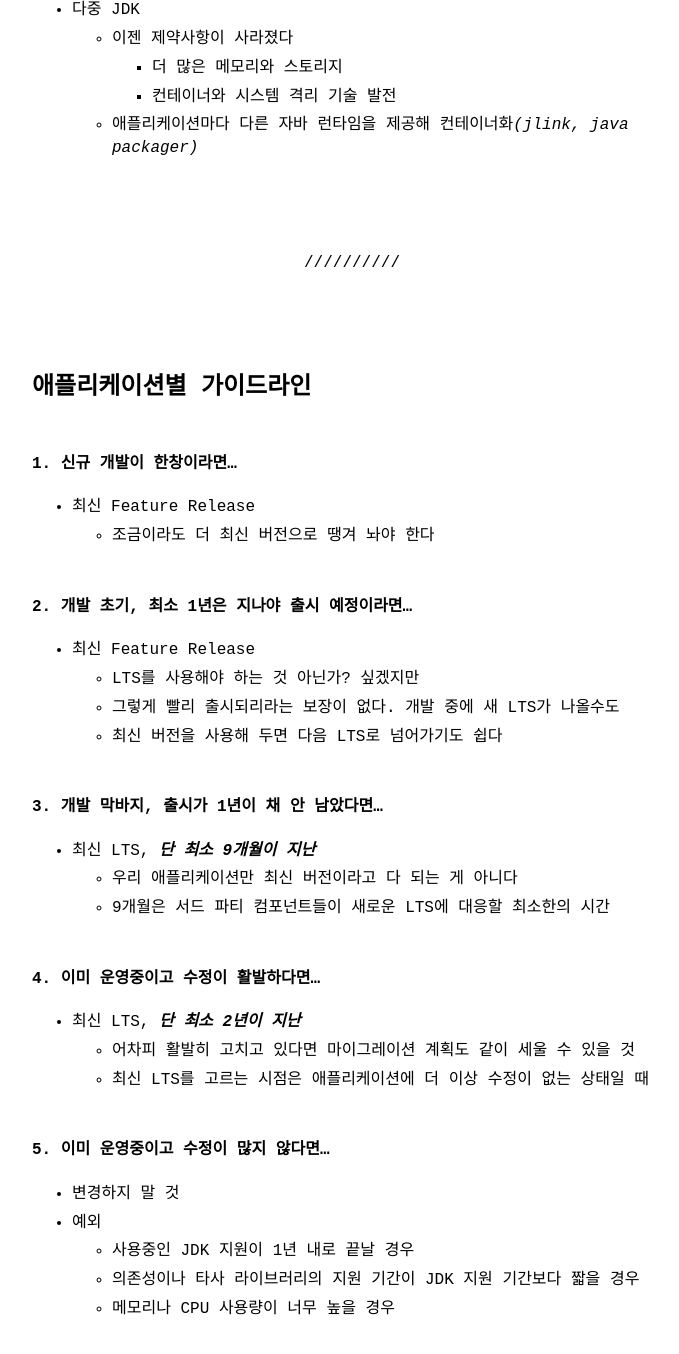
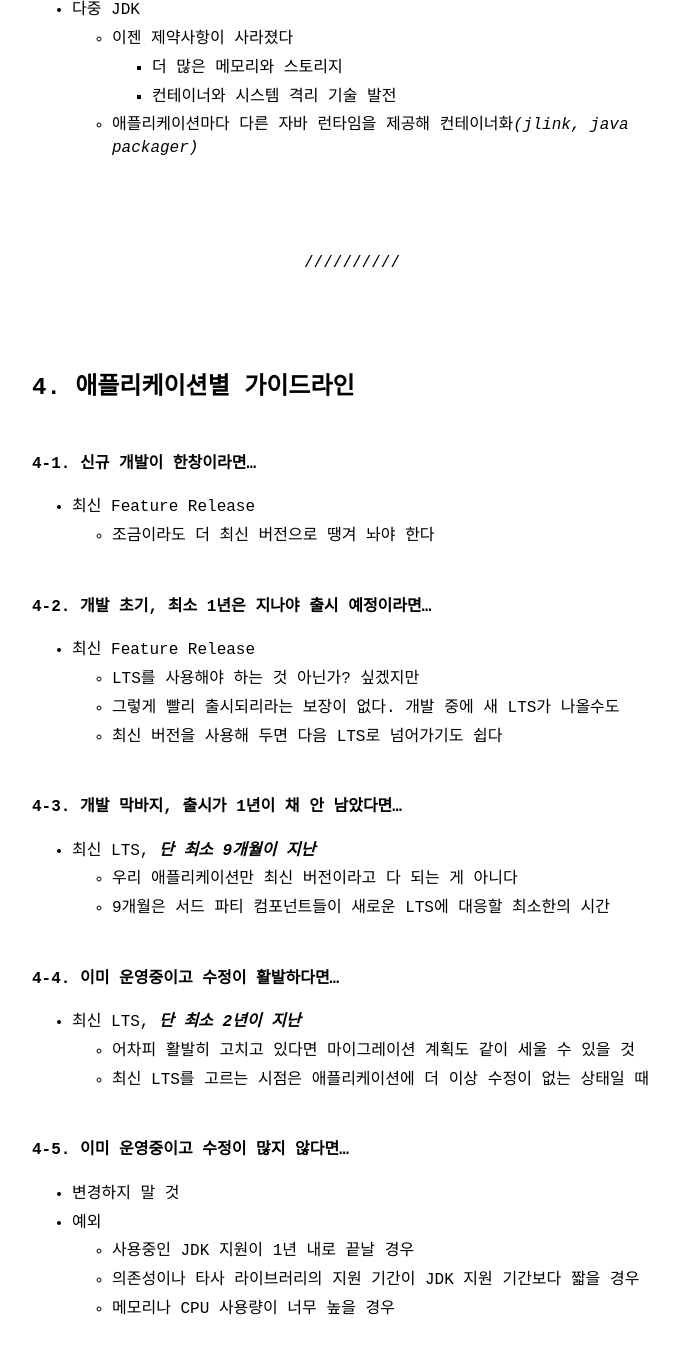
Before and after one commit to electronyoon/electronyoon.github.io, a Jekyll site: the page built from _posts/2024-11-03-올바른 JDK 버전 선택하기: 비공식 가이드.md, in a window 1280 px wide and 1400 px high, scrolled down 2251 px. Shown: the top 1354 px of the window, without its empty margins (288-967 px from the left). Built offline with Jekyll 4.4.1, drawn with Linux system fonts in a browser that asks for light colours; some of the changed text lies outside the part shown.

Commit message:
fix formatting of sentences

```diff
--- a/_posts/2024-11-03-올바른 JDK 버전 선택하기: 비공식 가이드.md
+++ b/_posts/2024-11-03-올바른 JDK 버전 선택하기: 비공식 가이드.md
@@ -16,10 +16,10 @@ category: tech
 
 
 ## Table of contents
-- [소개](#소개)
-- [업데이트와 업그레이드](#업데이트와-업그레이드)
-- [여러 런타임 사용하기](#여러-런타임-사용하기)
-- [애플리케이션별 가이드라인](#애플리케이션별-가이드라인)
+1. [소개](#소개)
+2. [업데이트와 업그레이드](#업데이트와-업그레이드)
+3. [여러 런타임 사용하기](#여러-런타임-사용하기)
+4. [애플리케이션별 가이드라인](#애플리케이션별-가이드라인)
 
 <br><br>
 
@@ -91,14 +91,14 @@ category: tech
 <br><br>
 
 
-# 애플리케이션별 가이드라인
+# 4. 애플리케이션별 가이드라인
 
-#### 1. 신규 개발이 한창이라면...
+#### 4-1. 신규 개발이 한창이라면...
 - 최신 Feature Release
     - 조금이라도 더 최신 버전으로 땡겨 놔야 한다
 
 
-#### 2. 개발 초기, 최소 1년은 지나야 출시 예정이라면...
+#### 4-2. 개발 초기, 최소 1년은 지나야 출시 예정이라면...
 
 - 최신 Feature Release
     - LTS를 사용해야 하는 것 아닌가? 싶겠지만
@@ -106,21 +106,21 @@ category: tech
     - 최신 버전을 사용해 두면 다음 LTS로 넘어가기도 쉽다
 
 
-#### 3. 개발 막바지, 출시가 1년이 채 안 남았다면...
+#### 4-3. 개발 막바지, 출시가 1년이 채 안 남았다면...
 
 - 최신 LTS, ***단 최소 9개월이 지난***
     - 우리 애플리케이션만 최신 버전이라고 다 되는 게 아니다
     - 9개월은 서드 파티 컴포넌트들이 새로운 LTS에 대응할 최소한의 시간
 
 
-#### 4. 이미 운영중이고 수정이 활발하다면...
+#### 4-4. 이미 운영중이고 수정이 활발하다면...
 
 - 최신 LTS, ***단 최소 2년이 지난***
     - 어차피 활발히 고치고 있다면 마이그레이션 계획도 같이 세울 수 있을 것
     - 최신 LTS를 고르는 시점은 애플리케이션에 더 이상 수정이 없는 상태일 때
 
 
-#### 5. 이미 운영중이고 수정이 많지 않다면...
+#### 4-5. 이미 운영중이고 수정이 많지 않다면...
 
 - 변경하지 말 것
 - 예외
```
Also changed, not shown: other parts of _posts/2024-11-03-올바른 JDK 버전 선택하기: 비공식 가이드.md (+3 -3 lines).
